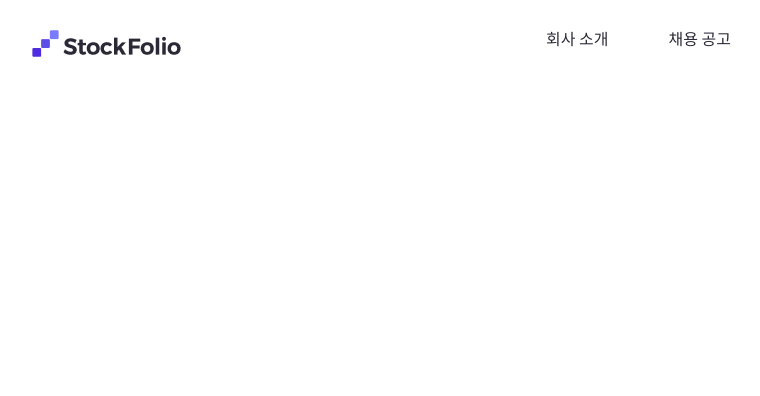
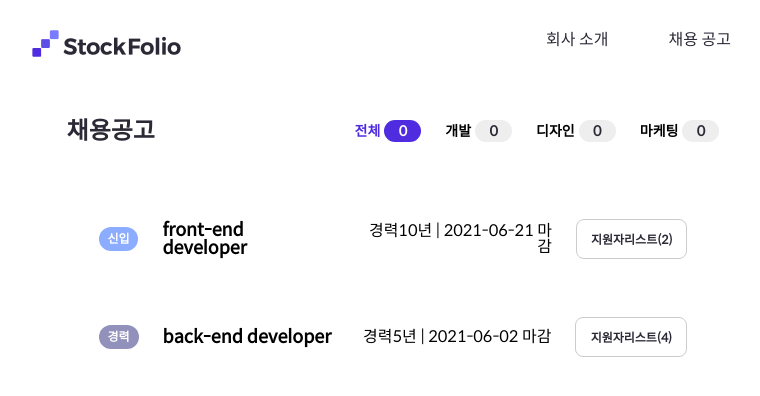
Before and after one commit to kor-sams-dev/Stockfolio_adminPage_Front, a React (Create React App) app: page /adminapplynotice in a window 1280 px wide. Shown: the top 396 px of the page, without its empty margins (247-1007 px from the left). Built offline with nearby package versions, Linux system fonts and the light colour scheme.

Commit message:
어드민 리스트 레이아웃

```diff
--- a/src/App.tsx
+++ b/src/App.tsx
@@ -10,8 +10,10 @@ import AdminLogin from "./components/pages/AdminLogin";
 import AdminAccount from "./components/templates/AdminAccount";
 import AdminNotification from "./components/templates/AdminNotification";
 import AdminNotiUpload from "./components/templates/AdminNotiUpload";
-
+import AdminApplicant from "./components/pages/AdminApplicant";
 import Admin from "./components/pages/Admin";
+import AdminCurrent from "./components/pages/AdminCurrent";
+import AdminApplyNotice from "./components/pages/AdminApplyNotice";
 
 function App(): JSX.Element {
   return (
@@ -33,11 +35,15 @@ function App(): JSX.Element {
         <Route exact path="/admin" component={Admin} />
         <Route exact path="/admin/:id" component={Admin} />
         <Route exact path="/admin/notification" component={AdminNotification} />
+        <Route exact path="/adminapplynotice" component={AdminApplyNotice} />
+
         <Route
           exact
           path="/admin/notification/write"
           component={AdminNotiUpload}
         />
+        <Route exact path="/adminapplicant" component={AdminApplicant} />
+        <Route exact path="/admincurrent" component={AdminCurrent} />
       </Switch>
       {/* <Footer /> */}
     </BrowserRouter>
--- a/src/components/UI/organisms/AdminMenuApplicant.tsx
+++ b/src/components/UI/organisms/AdminMenuApplicant.tsx
@@ -1,4 +1,5 @@
 import styled from "styled-components";
+import { useLocation } from "react-router-dom";
 import adminMainMenu from "../../../assets/data/adminMainMenu";
 import theme from "../../../styles/theme";
 
@@ -102,17 +103,22 @@ const Label2 = styled.div`
 `;
 
 const AdminMenuApplicant = (): JSX.Element => {
+  const { pathname } = useLocation();
   return (
     <>
-      <AdminNav>
-        <NavTitle>최근 지원자</NavTitle>
-        <NavButton>전체보기</NavButton>
-      </AdminNav>
+      {pathname === "/admin/main" && (
+        <AdminNav>
+          <NavTitle>최근 지원자</NavTitle>
+          <NavButton>전체보기</NavButton>
+        </AdminNav>
+      )}
       {adminMainMenu.data.notice.map(data => {
         return (
           <Applicant key={data.idx}>
             <TitleWrap>
-              <Title>{data.developer} 채용</Title>
+              {pathname === "/admincurrent" && (
+                <Title>{data.developer} 채용</Title>
+              )}
               <Name>{data.name}</Name>
               {data.label ? (
                 <Label2>
--- a/src/components/UI/organisms/AdminNotice.tsx
+++ b/src/components/UI/organisms/AdminNotice.tsx
@@ -1,5 +1,6 @@
 import styled from "styled-components";
 import React from "react";
+import { useLocation } from "react-router-dom";
 import theme from "../../../styles/theme";
 import { AdminApplicant } from "../../../models/adminMainMenu";
 import adminMainMenu from "../../../assets/data/adminMainMenu";
@@ -89,12 +90,15 @@ const ListButton = styled.button`
 `;
 
 const AdminNotice = (): JSX.Element => {
+  const { pathname } = useLocation();
   return (
     <>
-      <AdminNav>
-        <NavTitle>채용 공고</NavTitle>
-        <NavButton>전체보기</NavButton>
-      </AdminNav>
+      {pathname === "/admin/main" && (
+        <AdminNav>
+          <NavTitle>최근 지원자</NavTitle>
+          <NavButton>전체보기</NavButton>
+        </AdminNav>
+      )}
       {adminMainMenu.data.applicant.map((data: AdminApplicant) => {
         return (
           <Applicant key={data.idx}>
--- /dev/null
+++ b/src/components/pages/AdminApplicant.tsx
@@ -0,0 +1,52 @@
+import styled from "styled-components";
+import theme from "../../styles/theme";
+import Inner from "../../styles/Inner";
+import Heading2 from "../UI/atoms/texts/Heading2";
+import AdminMenuApplicant from "../UI/organisms/AdminMenuApplicant";
+
+const AdminBox = styled.section`
+  position: sticky;
+  top: 0;
+  display: flex;
+  justify-content: center;
+  align-items: flex-start;
+  width: 100%;
+  height: 100vh;
+  background: ${theme.color.white};
+  padding-top: 80px;
+`;
+
+const Wrap = styled.div`
+  padding: 40px 0px;
+  display: flex;
+`;
+
+const Title = styled.div`
+  color: ${theme.color.mainDeep};
+  margin-left: 258px;
+  font-size: 16px;
+  font-weight: 700;
+  line-height: 24px;
+`;
+
+const AdminApplicant = (): JSX.Element => {
+  return (
+    <AdminBox>
+      <Inner size="narrow">
+        <Wrap>
+          <Heading2
+            fontColor={theme.color.black}
+            fontSize={24}
+            fontWeight={700}
+          >
+            지원자 리스트(5)
+          </Heading2>
+          <Title>UX/UI 디자이너 모집</Title>
+        </Wrap>
+        <AdminMenuApplicant />
+      </Inner>
+    </AdminBox>
+  );
+};
+
+export default AdminApplicant;
--- /dev/null
+++ b/src/components/pages/AdminApplyNotice.tsx
@@ -0,0 +1,48 @@
+import styled from "styled-components";
+
+import theme from "../../styles/theme";
+import Heading2 from "../UI/atoms/texts/Heading2";
+import Inner from "../../styles/Inner";
+import ApplyNavBar from "../UI/organisms/ApplyNavBar";
+
+import AdminNotice from "../UI/organisms/AdminNotice";
+
+const AdminBox = styled.section`
+  position: sticky;
+  top: 0;
+  display: flex;
+  justify-content: center;
+  align-items: flex-start;
+  width: 100%;
+  height: 100vh;
+  background: ${theme.color.white};
+  padding-top: 80px;
+`;
+
+const NavWrap = styled.div`
+  display: flex;
+  align-items: center;
+  justify-content: space-between;
+`;
+
+const AdminApplyNotice = (): JSX.Element => {
+  return (
+    <AdminBox>
+      <Inner size="narrow">
+        <NavWrap>
+          <Heading2
+            fontColor={theme.color.black}
+            fontSize={24}
+            fontWeight={700}
+          >
+            채용공고
+          </Heading2>
+          <ApplyNavBar />
+        </NavWrap>
+        <AdminNotice />
+      </Inner>
+    </AdminBox>
+  );
+};
+
+export default AdminApplyNotice;
--- /dev/null
+++ b/src/components/pages/AdminCurrent.tsx
@@ -0,0 +1,41 @@
+import styled from "styled-components";
+import Heading2 from "../UI/atoms/texts/Heading2";
+import Inner from "../../styles/Inner";
+import theme from "../../styles/theme";
+import AdminMenuApplicant from "../UI/organisms/AdminMenuApplicant";
+
+const AdminBox = styled.section`
+  position: sticky;
+  top: 0;
+  display: flex;
+  justify-content: center;
+  align-items: flex-start;
+  width: 100%;
+  height: 100vh;
+  background: ${theme.color.white};
+  padding-top: 80px;
+`;
+
+const Wrap = styled.div`
+  padding: 40px 0px;
+`;
+const AdminCurrent = (): JSX.Element => {
+  return (
+    <AdminBox>
+      <Inner size="narrow">
+        <Wrap>
+          <Heading2
+            fontColor={theme.color.black}
+            fontSize={24}
+            fontWeight={700}
+          >
+            최근 지원자
+          </Heading2>
+        </Wrap>
+        <AdminMenuApplicant />
+      </Inner>
+    </AdminBox>
+  );
+};
+
+export default AdminCurrent;
```
Also changed, not shown: 1 other file (tests, documents, lock files or other folders).
